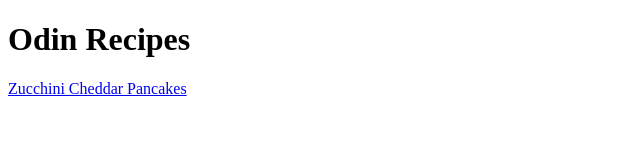
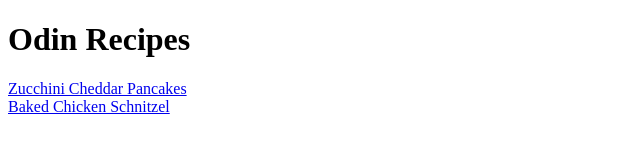
Before and after one commit to visuha/odin-recipes, a plain HTML site: page index.html in a window 1280 px wide. Shown: the whole page, without its empty margins (0-640 px from the left). Drawn offline with Linux system fonts and the light colour scheme.

Commit message:
Add link to baked-chicken-schnitzel.html

```diff
--- a/index.html
+++ b/index.html
@@ -6,6 +6,8 @@
 </head>
 <body>
  <h1>Odin Recipes</h1>
- <a href="recipes/zucchini-cheddar-pancakes.html">Zucchini Cheddar Pancakes</a>
+ <a href="recipes/zucchini-cheddar-pancakes.html">Zucchini Cheddar Pancakes</a><br>
+ <a href="recipes/baked-chicken-schnitzel.html">Baked Chicken Schnitzel</a><br>
+
 </body>
 </html>
```
